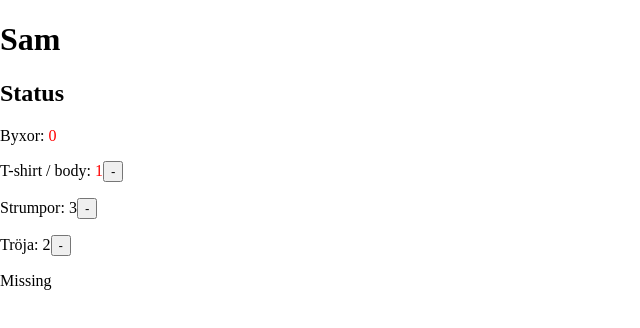
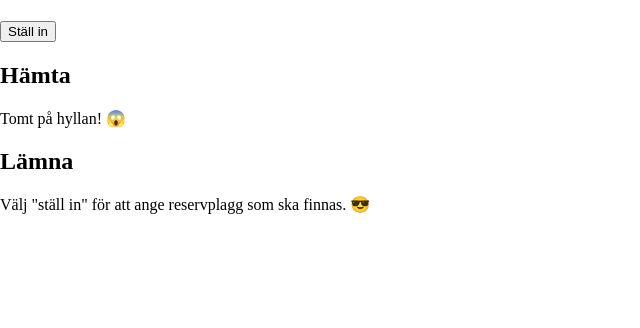
Before and after one commit to jesperengstrom/dagis, a React (Create React App) app: page / in a window 1280 px wide. Shown: the top 328 px of the page, without its empty margins (0-640 px from the left). Built offline with nearby package versions, Linux system fonts and the light colour scheme.

Commit message:
basic functions

```diff
--- a/src/App.js
+++ b/src/App.js
@@ -1,15 +1,18 @@
 import React, { Component } from 'react';
 import './App.css';
 import Status from './Components/Status';
-import Missing from './Components/Missing';
-import data from './Components/reponse'
+import Add from './Components/Add';
+import Target from './Components/Target';
+// import data from './reponse';
+import Button from './Components/Button';
 
 class App extends Component {
   state = {
     name: '',
     target: {},
     current: {},
-    date: ''
+    date: '',
+    targetPage: false
   }
 
   componentDidMount(){
@@ -17,26 +20,53 @@ class App extends Component {
   }
 
    fetchFromApi(){
-    try {
-      this.setState({...data});
+    // try {
+    //   this.setState({...data});
 
-    } catch(e){
-      console.log('Error!', e);
-    }
+    // } catch(e){
+    //   console.log('Error!', e);
+    // }
   };
+
+  togglePage = () => {
+    let value = !this.state.targetPage
+    this.setState({targetPage: value});
+  }
+
+  addItem = (item) => {
+    let current = {...this.state.current}
+    if (!current[item]) {
+      current[item] = {...this.state.target[item]}
+      current[item].no = 1;
+    } else current[item].no++;
+    this.setState({current})
+  }
 
   removeItem = (item) => {
     let current = {...this.state.current}
     current[item].no = this.state.current[item].no - 1;
     this.setState({current});
+  };
+
+  setNewTarget = (target, callback) => {
+    this.setState({target}, callback)
   }
 
   render() {
     return (
       <div className="App">
         <h1>{this.state.name}</h1>
-        <Status current={this.state.current} target={this.state.target} removeItem={this.removeItem} />
-        <Missing current={this.state.current} target={this.state.target} />
+        {this.state.targetPage ?
+        <div>
+          <Target target={this.state.target} togglePage={this.togglePage} setNewTarget={this.setNewTarget} />
+        </div>
+        :
+        <div>
+          <Button onClick={this.togglePage} name="Ställ in"/>
+          <Status current={this.state.current} target={this.state.target} removeItem={this.removeItem} />
+          <Add current={this.state.current} target={this.state.target} addItem={this.addItem} />
+        </div>
+      }
       </div>
     );
   }
--- /dev/null
+++ b/src/Components/Add.js
@@ -0,0 +1,37 @@
+import React, { Component } from 'react';
+
+class Add extends Component{
+
+  checkShortage(item){
+    let target = this.props.target[item].no;
+    let current = this.props.current[item] ? this.props.current[item].no : 0;
+    if (target > current){
+      return <span class="warning"> ({target - current} st saknas!)</span>;
+    } else return false
+  }
+
+  renderAddList = () => {
+    let target = this.props.target;
+    if (Object.keys(target).length === 0) {
+      return <p>Välj "ställ in" för att ange reservplagg som ska finnas. <span role="img" aria-label="hmm">😎</span></p>
+    }
+    return Object.keys(target).map((el) => {
+      return <p key={target[el].name}>
+              {target[el].name}
+              {this.checkShortage(el)}
+              <button onClick={()=>this.props.addItem(el)}>+</button>
+            </p>
+            });
+  }
+
+  render(){
+    return (
+      <section id="missing">
+        <h1>Lämna</h1>
+        {this.renderAddList()}
+      </section>
+    );
+  }
+}
+
+export default Add;
--- /dev/null
+++ b/src/Components/Button.js
@@ -0,0 +1,10 @@
+import React from 'react';
+
+const Button = ({onClick, name}) => {
+  return (
+    <button onClick={onClick}>{name}</button>
+  );
+}
+
+
+export default Button;
--- a/src/Components/Missing.js
+++ /dev/null
@@ -1,13 +0,0 @@
-import React, { Component } from 'react';
-
-class Missing extends Component{
-  render(){
-    return (
-      <section id="missing">
-        <p>Missing</p>
-      </section>
-    );
-  }
-}
-
-export default Missing;
--- a/src/Components/Status.js
+++ b/src/Components/Status.js
@@ -5,16 +5,19 @@ class Status extends Component{
   renderStatus(){
     let current = this.props.current;
     let target = this.props.target;
+    if (Object.keys(current).length === 0) {
+      return <p>Tomt på hyllan! <span role="img" aria-label="help">😱</span></p>
+    }
     return Object.keys(current).map((el) => {
       return <p key={current[el].name}>
               {current[el].name}:
-              <span className={this.checkShortage(current[el].no, target[el].no) ? 'warning' : ''}> {current[el].no}</span>
+              <span className={this.isShortage(current[el].no, target[el].no) ? 'warning' : ''}> {current[el].no}</span>
               {current[el].no > 0 ? <button onClick={()=> this.props.removeItem(el)}>-</button> : ''}
             </p>
             });
   }
 
-  checkShortage(current, target) {
+  isShortage(current, target) {
     return current < target;
   }
 
@@ -22,9 +25,8 @@ class Status extends Component{
   render(){
     return (
       <section id="status">
-        <h1>Status</h1>
+        <h1>Hämta</h1>
         {this.renderStatus()}
-
       </section>
     )
   }
--- a/src/Components/Target.js
+++ b/src/Components/Target.js
@@ -0,0 +1,65 @@
+import React, { Component } from 'react';
+import Button from './Button';
+import clothes from '../clothes';
+
+class Target extends Component{
+  state = {target: this.props.target};
+
+  saveBeforeToggle = () => {
+    this.props.setNewTarget(this.state.target, this.props.togglePage);
+  }
+
+  changeTarget = (e) => {
+    const item = e.target.getAttribute('data-id');
+    const newState = {...this.state.target}
+    if(e.target.innerHTML === '+'){
+      //if prop exists, add 1
+      if (newState[item]) {
+        newState[item].no++;
+      //else add prop and set to 1
+      } else {
+        newState[item] = clothes[item]
+        newState[item].no = 1;
+      }
+
+    } else {
+      //if bigger than 0 subtract 1
+      if (newState[item] && newState[item].no > 0) {
+        newState[item].no--;
+      }
+      //if 0 remove prop from target
+      if (newState[item] && newState[item].no === 0) {
+        delete newState[item];
+      }
+    }
+    this.setState({target: newState})
+  }
+
+  renderClothes = () => {
+    return Object.keys(clothes).map((el)=>
+    <div key={el}>
+      <p>
+        {clothes[el].name}
+        <span>
+        {this.state.target[el] ? this.state.target[el].no : clothes[el].no }
+        </span>
+        <button data-id={el} onClick={this.changeTarget}>+</button>
+        <button data-id={el} onClick={this.changeTarget}>-</button>
+      </p>
+    </div>
+    )
+  };
+
+  render(){
+    return (
+      <section id="target">
+        <h1>Vilka extraplagg som ska finnas på förskolan?</h1>
+        <Button onClick={this.saveBeforeToggle} name="Ok" />
+        <Button onClick={this.props.togglePage} name="Avbryt" />
+        {this.renderClothes()}
+      </section>
+    );
+  }
+}
+
+export default Target;
--- /dev/null
+++ b/src/clothes.js
@@ -0,0 +1,34 @@
+export default {
+    pants: {
+      name: "👖 Byxor",
+      no: 0
+    },
+    tshirt_body: {
+      name: "👕 T-shirt / body",
+      no: 0
+    },
+    socks: {
+      name: "🧦 Strumpor",
+      no: 0
+    },
+    sweater: {
+      name: "👘 Tröja",
+      no: 0
+    },
+    underwear: {
+      name: "💩 Underkläder",
+      no: 0
+    },
+    gloves: {
+      name: "🧤 Vantar",
+      no: 0
+    },
+    beanie: {
+      name: "🧢 Mössa",
+      no: 0
+    },
+    pacifier: {
+      name: "👶 Napp",
+      no: 0
+    }
+  }
```
Also changed, not shown: src/reponse.js (renamed from src/Components/reponse.js).
